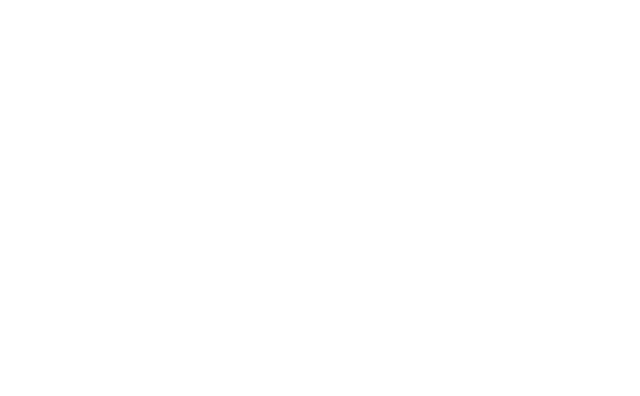
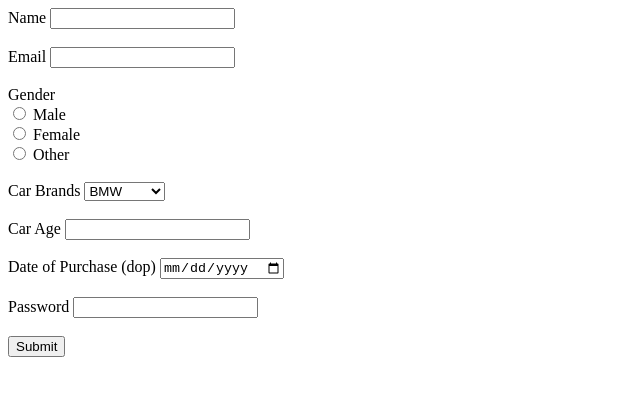
Before and after one commit to acciojob/car-insurance-form-vaibhav1412, a website: page main.html in a window 1280 px wide. Shown: the whole page, without its empty margins (0-640 px from the left). Drawn offline with Linux system fonts and the light colour scheme.

Commit message:
created a submission

```diff
--- a/main.html
+++ b/main.html
@@ -10,7 +10,57 @@
 	<!-- the entire body must be written by student -->
     <script type="text/javascript" src="./script.js">
 </script>
+<form method="POST">
 
+    <!-- Name -->
+    <label for="name">Name</label>
+    <input type="text" id="name" required>
+    <br><br>
+
+    <!-- Email -->
+    <label for="email">Email</label>
+    <input type="email" id="email" required>
+    <br><br>
+
+    <!-- Gender -->
+    <span>Gender</span><br>
+    <input type="radio" id="male" name="gender" value="male" required>
+    <label for="male">Male</label><br>
+
+    <input type="radio" id="female" name="gender" value="female" required>
+    <label for="female">Female</label><br>
+
+    <input type="radio" id="other" name="gender" value="other" required>
+    <label for="other">Other</label><br><br>
+
+    <!-- Car Brands -->
+    <label for="cars">Car Brands</label>
+    <select id="cars">
+        <option value="BMW">BMW</option>
+        <option value="Audi">Audi</option>
+        <option value="Mercedez">Mercedez</option>
+    </select>
+    <br><br>
+
+    <!-- Car Age -->
+    <label for="carage">Car Age</label>
+    <input type="number" id="carage" required>
+    <br><br>
+
+    <!-- Date of Purchase -->
+    <label for="dop">Date of Purchase (dop)</label>
+    <input type="date" id="dop" required>
+    <br><br>
+
+    <!-- Password -->
+    <label for="password">Password</label>
+    <input type="password" id="password" required>
+    <br><br>
+
+    <!-- Submit Button -->
+    <button type="submit">Submit</button>
+
+</form>
 </body>
 
 </html>
```
